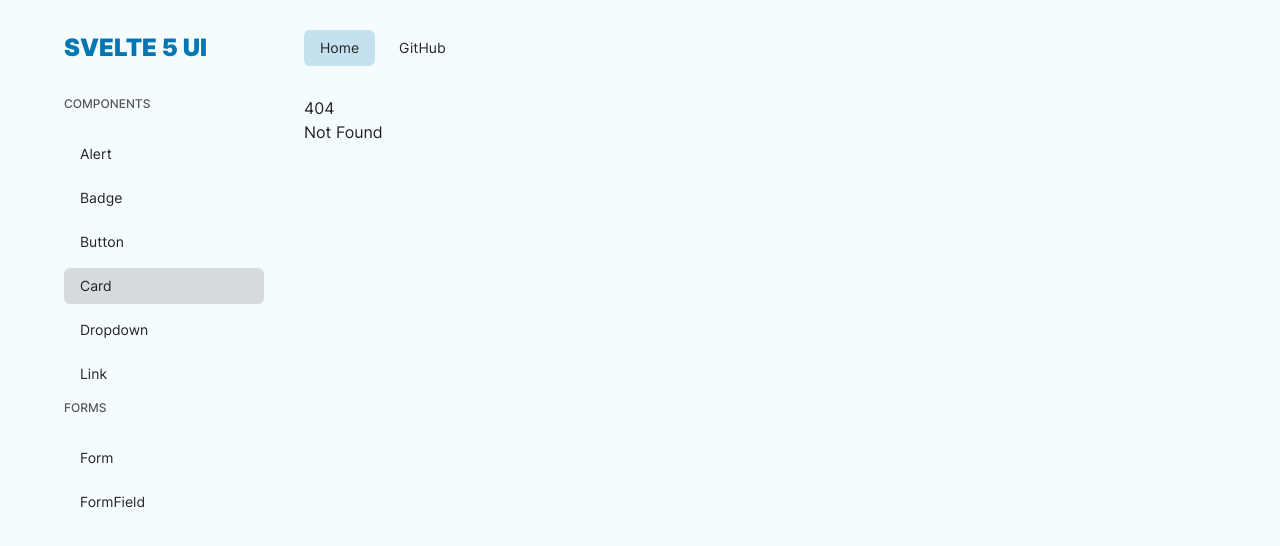
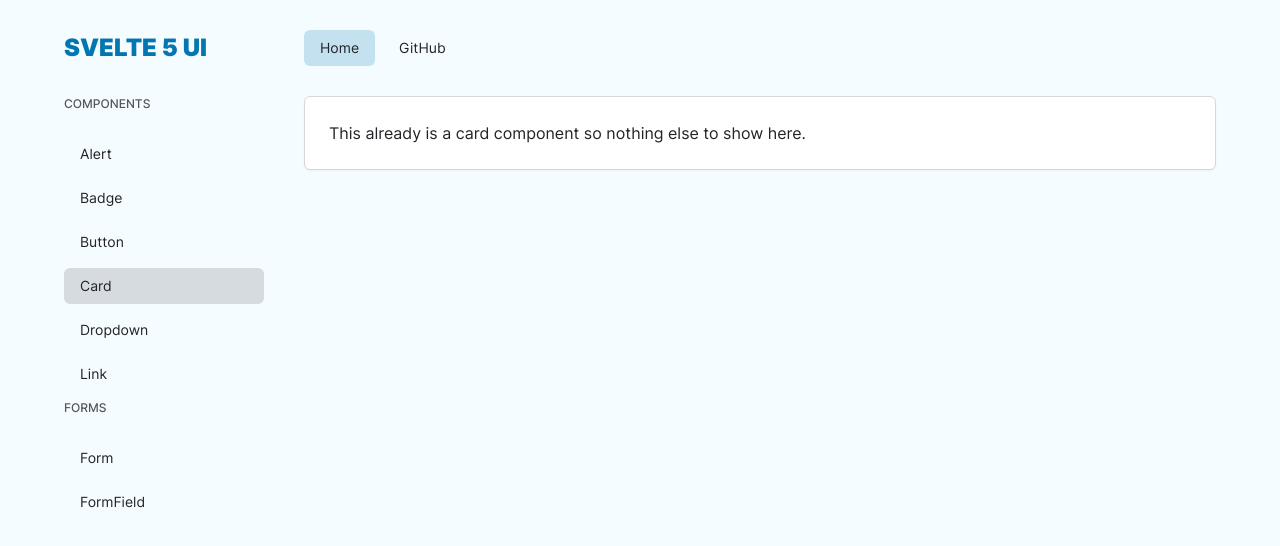
Before and after one commit to margusliinev/svelte5-ui-components, a SvelteKit app: page /home/card in a window 1280 px wide. Before the commit this address had no page. Shown: the top 546 px of the page. Built offline with nearby package versions, Linux system fonts and the light colour scheme.

Commit message:
add card component

```diff
--- /dev/null
+++ b/src/components/Card.svelte
@@ -0,0 +1,15 @@
+<script lang="ts">
+    import type { HTMLAttributes } from 'svelte/elements';
+    import type { Snippet } from 'svelte';
+    import { twMerge } from 'tailwind-merge';
+
+    interface CardProps extends HTMLAttributes<HTMLDivElement> {
+        children: Snippet;
+    }
+
+    let { children, class: className, ...props }: CardProps = $props();
+
+    let cardStyles = 'h-full w-full rounded-md border border-border bg-card p-6 shadow-sm';
+</script>
+
+<div {...props} class={twMerge(cardStyles, className)}>{@render children()}</div>
--- a/src/components/index.ts
+++ b/src/components/index.ts
@@ -1,7 +1,8 @@
 import Alert from './Alert.svelte';
 import Button from './Button.svelte';
 import ButtonSpinner from './ButtonSpinner.svelte';
+import Card from './Card.svelte';
 import Icon from './Icon.svelte';
 import Link from './Link.svelte';
 
-export { Alert, Button, ButtonSpinner, Icon, Link };
+export { Alert, Button, ButtonSpinner, Card, Icon, Link };
--- a/src/routes/+layout.svelte
+++ b/src/routes/+layout.svelte
@@ -1,5 +1,5 @@
 <script lang="ts">
-    import { Button, Icon, Link } from '$components';
+    import { Button, Card, Icon, Link } from '$components';
     import { SidebarDesktop, SidebarMobile } from '$layout';
     import '../styles/fonts.css';
     import '../styles/index.css';
@@ -38,7 +38,7 @@
         <SidebarDesktop route={data.route} {toggleSidebar} />
         <SidebarMobile route={data.route} {open} {toggleSidebar} />
         <main>
-            <div>{@render children()}</div>
+            <Card>{@render children()}</Card>
         </main>
     </div>
 </div>
--- /dev/null
+++ b/src/routes/home/card/+page.svelte
@@ -0,0 +1 @@
+<h1>This already is a card component so nothing else to show here.</h1>
```
